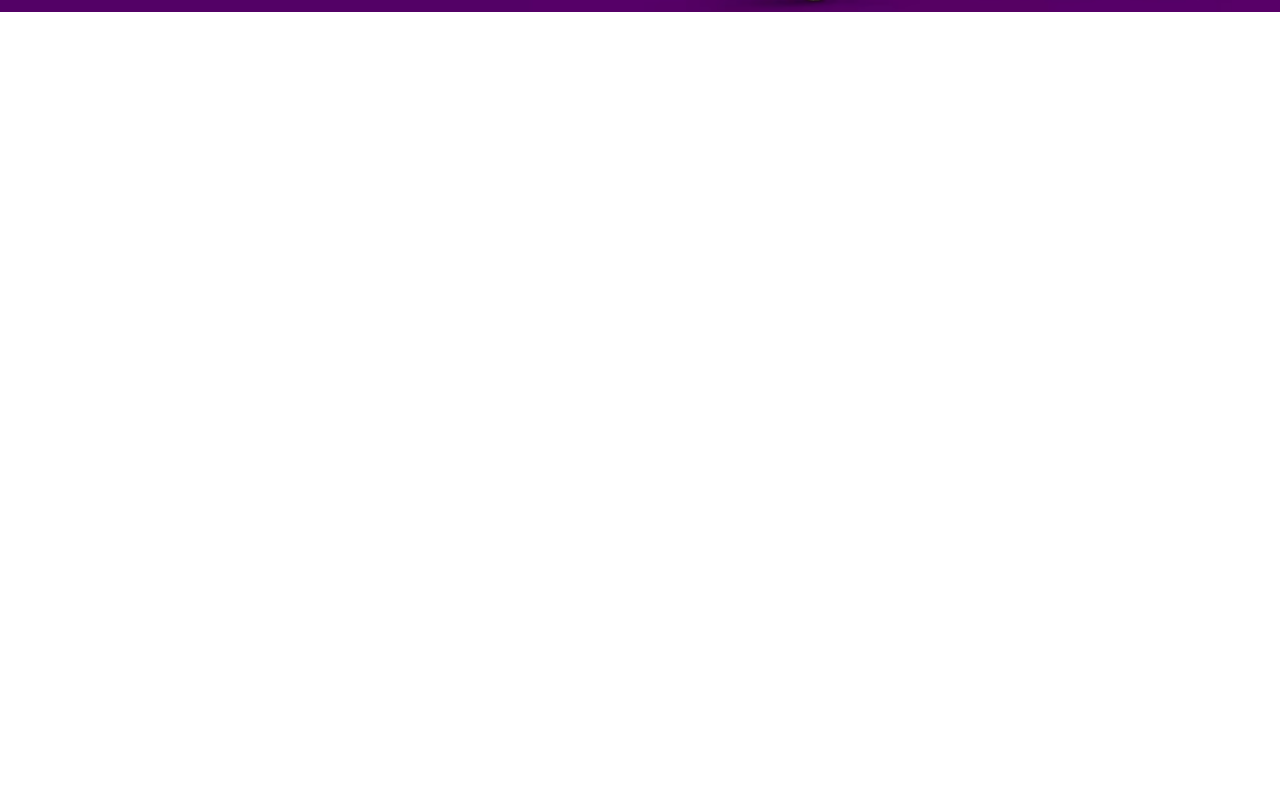
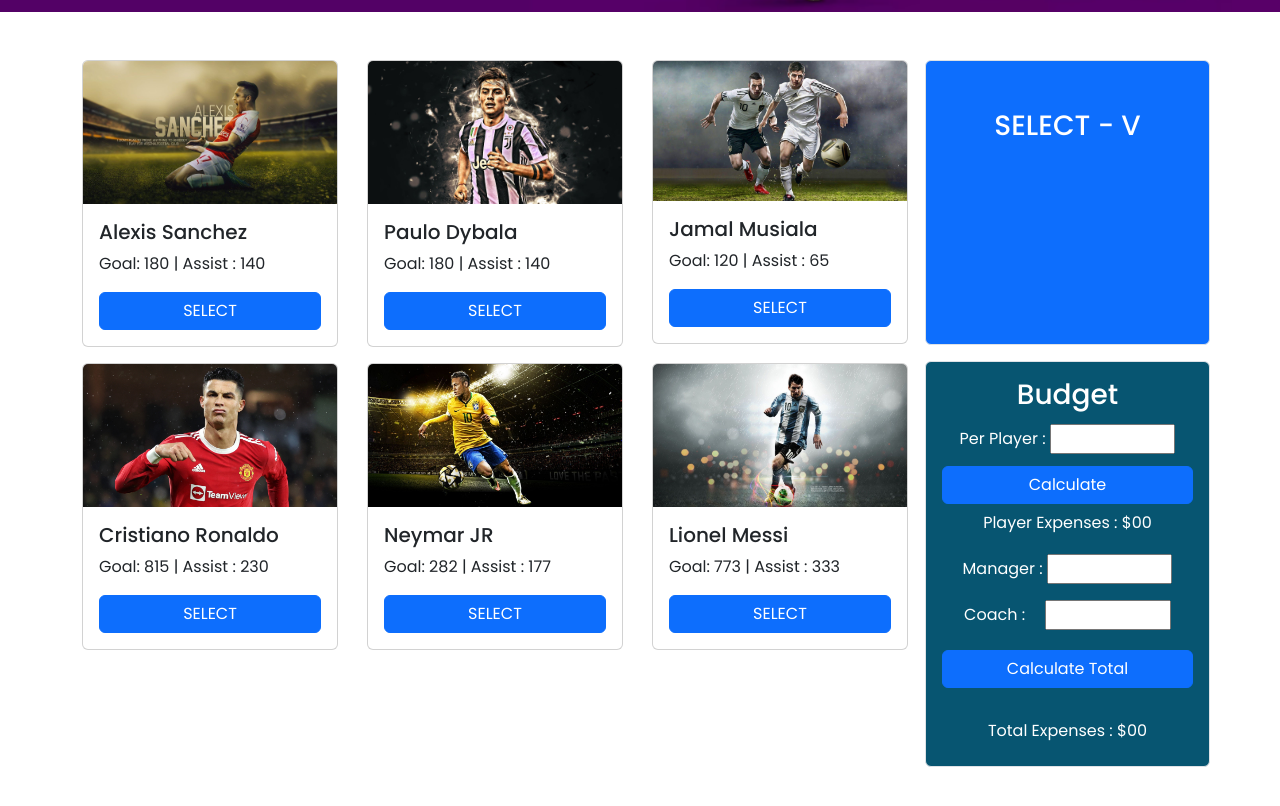
Before and after one commit to rimon005/select-five-players, a plain HTML site: page index.html in a window 1280 px wide. Shown: the part 588-1394 px from the top of the page. Before the commit the page ends 800 px from the top, so only its background shows below. Drawn offline with nearby package versions, Linux system fonts and the light colour scheme; a web font is replaced by a local one.

Commit message:
added player card

```diff
--- a/index.html
+++ b/index.html
@@ -20,18 +20,156 @@
         <!-- Hero Area Start  -->
 
         <section>
-            <div class="hero-area text-white">
+            <div class="hero-area text-white mb-5">
                 <div class="row">
                     <div class="col-6 hreo-contant  ">
 
                         <h2 class="mb-3">Seclect best player to Qutar World Cup </h2>
-                <p class=" banar-pera">As we count down to the start of the global showpiece in Qatar on 20 November, FIFA+ is showcasing 100 of the greatest moments in FIFA World Cup history.</p>
+                        <p class=" banar-pera">As we count down to the start of the global showpiece in Qatar on 20 November, FIFA+ is showcasing 100 of the greatest moments in FIFA World Cup history.</p>
 
                     </div>
                 </div>
             </div>
         </section>
         <!-- Hero Area End  -->
+
+        <!-- Player Contant Section start  -->
+
+        <section class="container mb-5">
+          <div class="row">
+            <div class="col-9">
+              <div class="row grid">
+
+                <!-- Single Card start -->
+                <div class="col-4">
+                  <div class="card" style="width: 16rem;">
+                    <img src="./images/WallpaperDog-5459920.jpg" class="card-img-top" alt="...">
+                    <div class="card-body">
+                      <h5 class="card-title">Alexis Sanchez</h5>
+                      <p class="card-text">Goal: 180 <span> | Assist : 140</span></p>
+                      <a href="#" class="btn btn-primary w-100 text-center">SELECT</a>
+                    </div>
+                  </div>
+                </div>
+                <!-- Single card end  -->
+
+                <!-- Single Card start -->
+                <div class="col-4">
+                  <div class="card" style="width: 16rem;">
+                    <img src="./images/WallpaperDog-10916882.jpg" class="card-img-top" alt="...">
+                    <div class="card-body">
+                      <h5 class="card-title">Paulo Dybala</h5>
+                      <p class="card-text">Goal: 180 <span> | Assist : 140</span></p>
+                      <a href="#" class="btn btn-primary w-100 text-center">SELECT</a>
+                    </div>
+                  </div>
+                </div>
+                <!-- Single card end  -->
+
+                <!-- Single Card start -->
+                <div class="col-4">
+                  <div class="card" style="width: 16rem;">
+                    <img src="./images/WallpaperDog-10916929.jpg" class="card-img-top" alt="...">
+                    <div class="card-body">
+                      <h5 class="card-title">Jamal Musiala</h5>
+                      <p class="card-text">Goal: 120 <span> | Assist : 65</span></p>
+                      <a href="#" class="btn btn-primary w-100 text-center">SELECT</a>
+                    </div>
+                  </div>
+                </div>
+                <!-- Single card end  -->
+                <!-- Single Card start -->
+                <div class="col-4 my-3">
+                  <div class="card" style="width: 16rem;">
+                    <img src="./images/GettyImages-1358485714.jpg" class="card-img-top" alt="...">
+                    <div class="card-body">
+                      <h5 class="card-title">Cristiano Ronaldo</h5>
+                      <p class="card-text">Goal: 815	 <span> | Assist : 230</span></p>
+                      <a href="#" class="btn btn-primary w-100 text-center">SELECT</a>
+                    </div>
+                  </div>
+                </div>
+                <!-- Single card end  -->
+                <!-- Single Card start -->
+                <div class="col-4 my-3">
+                  <div class="card" style="width: 16rem;">
+                    <img src="./images/WallpaperDog-5459765.jpg" class="card-img-top" alt="...">
+                    <div class="card-body">
+                      <h5 class="card-title">Neymar JR</h5>
+                      <p class="card-text">Goal: 282 <span> | Assist : 177</span></p>
+                      <a href="#" class="btn btn-primary w-100 text-center">SELECT</a>
+                    </div>
+                  </div>
+                </div>
+                <!-- Single card end  -->
+                <!-- Single Card start -->
+                <div class="col-4 my-3">
+                  <div class="card" style="width: 16rem;">
+                    <img src="./images/WallpaperDog-5459756.jpg" class="card-img-top" alt="...">
+                    <div class="card-body">
+                      <h5 class="card-title">Lionel Messi</h5>
+                      <p class="card-text">Goal: 773 <span> | Assist : 333</span></p>
+                      <a href="#" class="btn btn-primary w-100 text-center">SELECT</a>
+                    </div>
+                  </div>
+                </div>
+                <!-- Single card end  -->
+
+              </div>
+
+            </div>
+            <div class="col-3">
+              <div class="row">
+                <div class="border bg-primary rounded-2 text-white palyer-list p-5 mb-3">
+                  <h3 class=" text-center"> SELECT - V</h3>
+                  <ol>
+
+                  </ol>
+                </div>
+
+                <div class="border rounded-2 text-white manegment-cost p-3">
+                  <h3 class=" text-center"> Budget</h3>
+
+                  <div class="text-center mb-2">
+                    <label class="col-form-label">Per Player :</label>
+                  <input class="w-50" type="text">
+                  </div>
+
+                  <a href="#" class="btn btn-primary w-100 text-center">Calculate</a>
+
+                  <div class="text-center mb-2">
+                    <label class="col-form-label">Player Expenses :</label>
+                    <label class="col-form-label">$<span>00</span></label>
+                  </div>
+
+                  <div class="text-center mb-2">
+                    <label class="col-form-label">Manager :</label>
+                  <input class="w-50" type="text">
+                  </div>
+
+                  <div class="text-center mb-3">
+                    <label class="col-form-label me-3">Coach :</label>
+                  <input class="w-50" type="text">
+                  </div>
+
+                  <a href="#" class="btn btn-primary w-100 text-center mb-4">Calculate Total </a>
+
+                  <div class="text-center">
+                    <label class="col-form-label">Total Expenses :</label>
+                    <label class="col-form-label">$<span>00</span></label>
+                  </div>
+
+                </div>
+              </div>
+
+
+              </div>
+
+            </div>
+          </div>
+
+        </section>
+        <!-- Player Contant Section end   -->
     </main>
 
 
--- a/style.css
+++ b/style.css
@@ -18,3 +18,9 @@ body{
 .banar-pera{
     margin-right: 10rem;
 }
+.palyer-list{
+    height: 285px;
+}
+.manegment-cost{
+    background-color: #075571;
+}
```
Also changed, not shown: images/GettyImages-1358485714.jpg (added), images/WallpaperDog-10916872.jpg (added), images/WallpaperDog-10916882.jpg (added), images/WallpaperDog-10916929.jpg (added), images/WallpaperDog-5459741.jpg (added), images/WallpaperDog-5459745.jpg (added), images/WallpaperDog-5459756.jpg (added), images/WallpaperDog-5459763.jpg (added), images/WallpaperDog-5459765.jpg (added), images/WallpaperDog-5459920.jpg (added).
